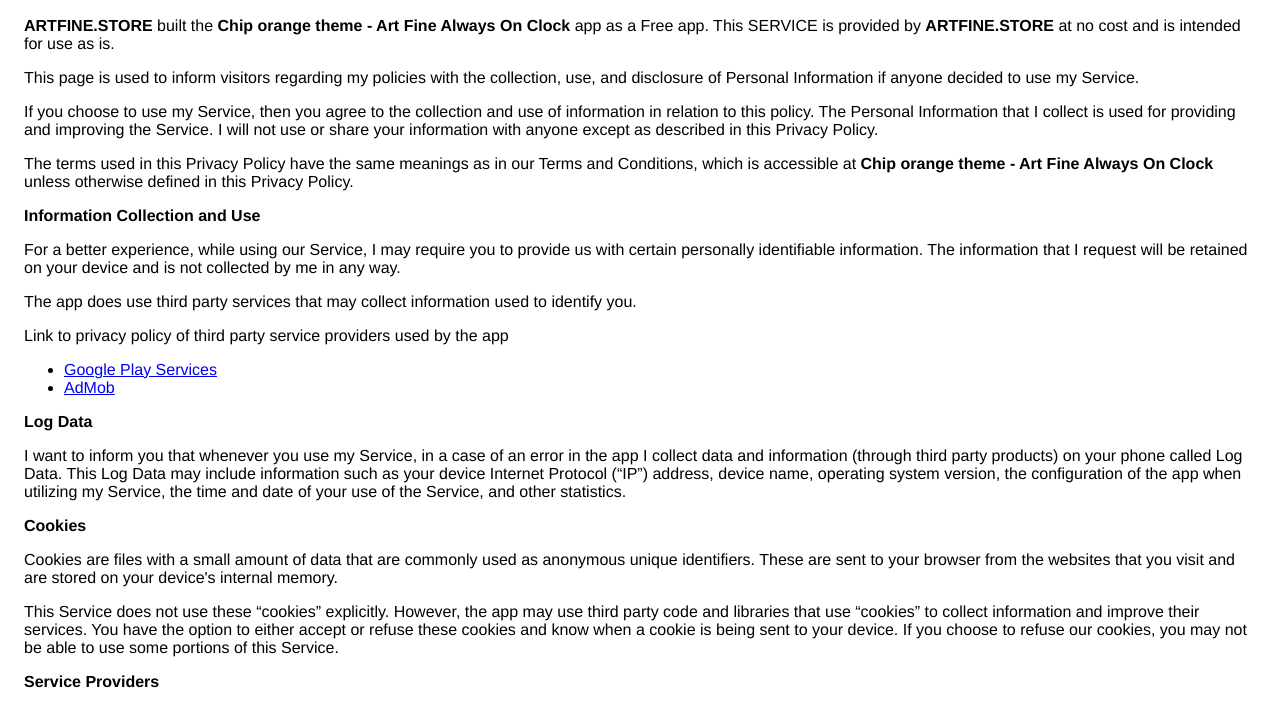
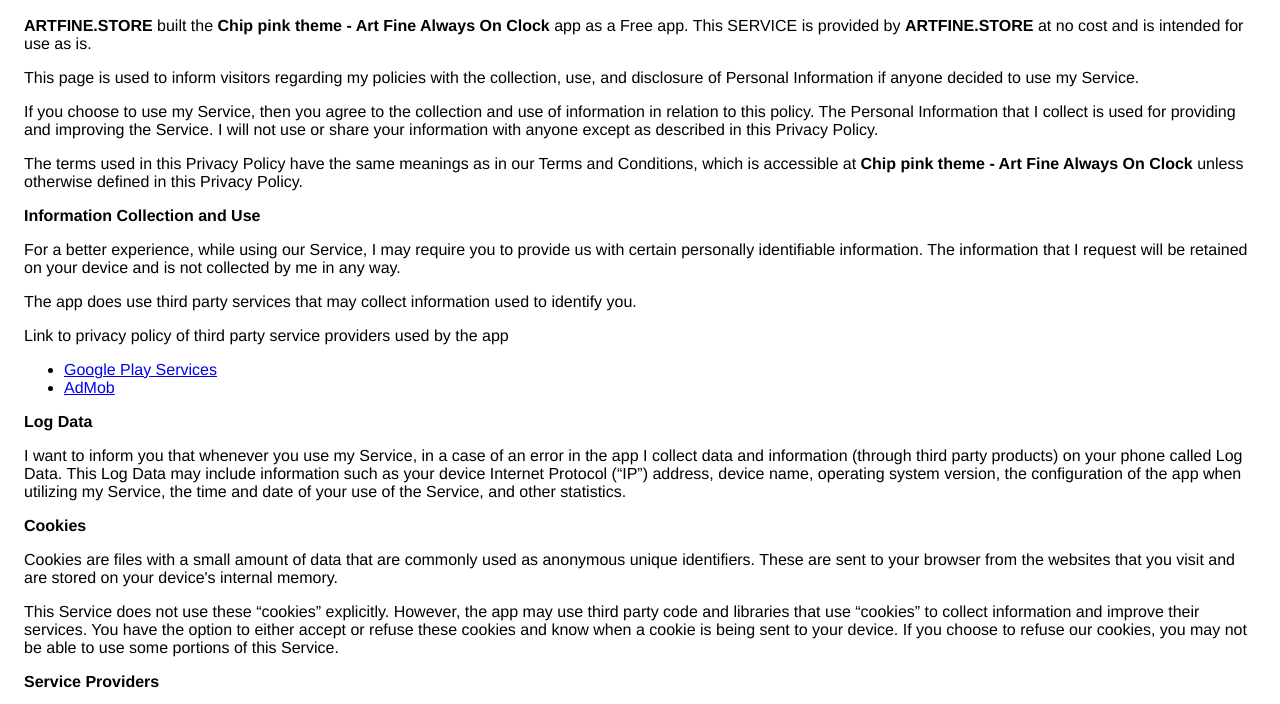
Before and after one commit to artfine/chip_pink_theme_clock.github.io, a plain HTML site: page index.html in a window 1280 px wide. Shown: the part 75-779 px from the top of the page. Drawn offline with Linux system fonts and the light colour scheme.

Commit message:
Update index.html

```diff
--- a/index.html
+++ b/index.html
@@ -1,4 +1,4 @@
-<!DOCTYPE html><html> <head> <meta charset="utf-8"> <meta name="viewport" content="width=device-width"> <title>Privacy Policy</title> <style>body{font-family: "Helvetica Neue", Helvetica, Arial, sans-serif; padding:1em;}</style></head> <body><h2>Privacy Policy</h2> <p> <b>ARTFINE.STORE</b> built the <b>Chip orange theme - Art Fine Always On Clock</b> app as a Free app. This SERVICE is provided by <b>ARTFINE.STORE</b> at no cost and is intended for use as is.
+<!DOCTYPE html><html> <head> <meta charset="utf-8"> <meta name="viewport" content="width=device-width"> <title>Privacy Policy</title> <style>body{font-family: "Helvetica Neue", Helvetica, Arial, sans-serif; padding:1em;}</style></head> <body><h2>Privacy Policy</h2> <p> <b>ARTFINE.STORE</b> built the <b>Chip pink theme - Art Fine Always On Clock</b> app as a Free app. This SERVICE is provided by <b>ARTFINE.STORE</b> at no cost and is intended for use as is.
                   </p> <p>This page is used to inform visitors regarding my policies with the collection, use, and
                     disclosure of Personal Information if anyone decided to use my Service.
                   </p> <p>If you choose to use my Service, then you agree to the collection and use of information in relation
@@ -6,7 +6,7 @@
                     Service. I will not use or share your information with anyone except as described
                     in this Privacy Policy.
                   </p> <p>The terms used in this Privacy Policy have the same meanings as in our Terms and Conditions, which is accessible
-                    at <b>Chip orange theme - Art Fine Always On Clock</b> unless otherwise defined in this Privacy Policy.
+                    at <b>Chip pink theme - Art Fine Always On Clock</b> unless otherwise defined in this Privacy Policy.
                   </p> <p><strong>Information Collection and Use</strong></p> <p>For a better experience, while using our Service, I may require you to provide us with certain
                     personally identifiable information. The information that I request will be retained on your device and is not collected by me in any way.
                   </p> <p>The app does use third party services that may collect information used to identify you.</p> <div><p>Link to privacy policy of third party service providers used by the app</p> <ul><li><a href="https://www.google.com/policies/privacy/" target="_blank">Google Play Services</a></li> <li><a href="https://support.google.com/admob/answer/6128543?hl=en" target="_blank">AdMob</a></li> <!----> <!----> <!----> <!----></ul></div> <p><strong>Log Data</strong></p> <p> I want to inform you that whenever you use my Service, in a case of an
```
